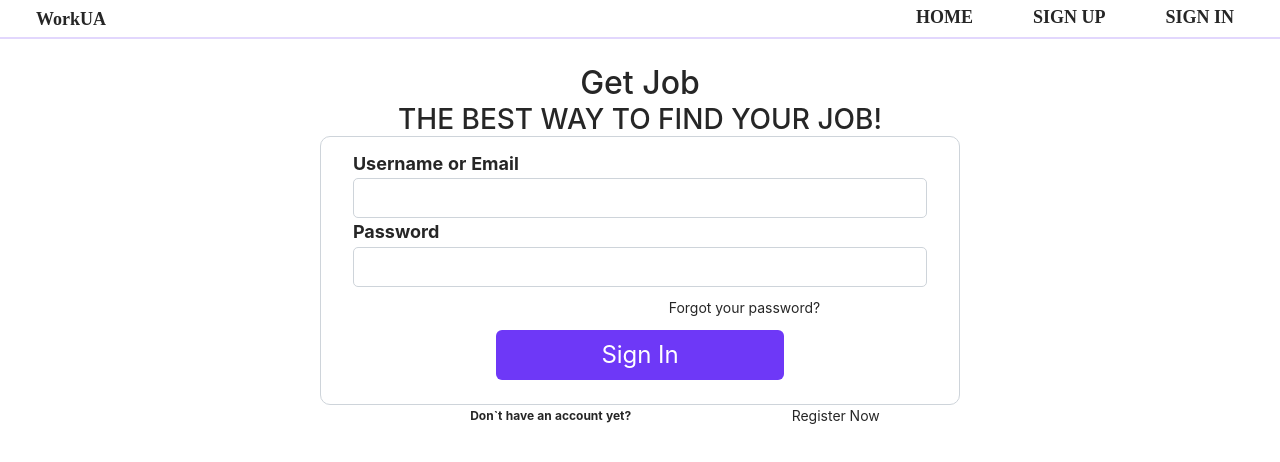
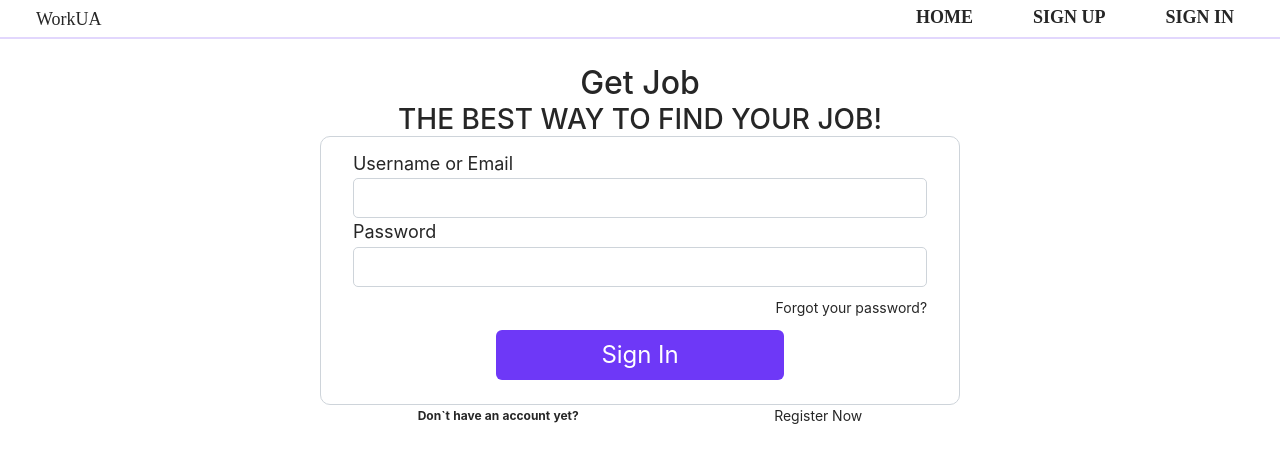
Before and after one commit to lerabo/frontend-copy, a React (Create React App) app: page /sign-in in a window 1280 px wide. Shown: the top 462 px of the page. Built offline with nearby package versions, Linux system fonts and the light colour scheme; no server answers.

Commit message:
Fixed navbar style

```diff
--- a/src/components/Layout/Layout.styles.ts
+++ b/src/components/Layout/Layout.styles.ts
@@ -42,7 +42,6 @@ export const BoderNav = styled.div`
 
 export const Label = styled.label`
 	font-size: ${MEDIUM_FONT_SIZE};
-	font-weight: bold;
 	display: flex;
 	align-items: center;
 	margin: 0 !important;
--- a/src/components/signIn/Signin.styles.ts
+++ b/src/components/signIn/Signin.styles.ts
@@ -31,7 +31,6 @@ export const P = styled.p`
 	font-size: ${SMALL_FONT_SIZE};
 	font-weight: bold;
 	margin-top: 2px;
-	margin-left: 70px;
 `;
 
 export const ErrorP = styled.p`
@@ -41,7 +40,8 @@ export const ErrorP = styled.p`
 
 export const LinkStyle = styled.div`
 	margin-top: 10px;
-	margin-left: 55%;
+	display: flex;
+	justify-content: right;
 `;
 
 export const Button = styled.button`
```
